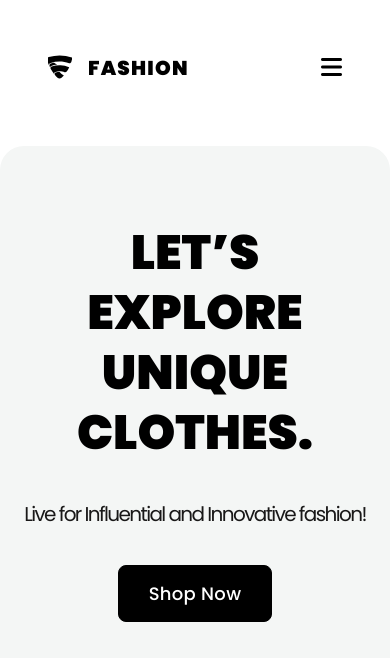
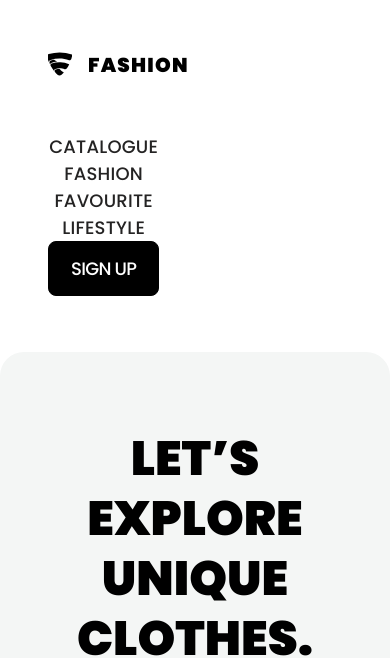
Before and after one commit to bogdanpopov1/FashionShop, a plain HTML site: page index.html in a window 390 px wide. Both pictures are taken after a click on the element 331 px from the left and 70 px from the top of the page. Shown: the top 658 px of the page. Drawn offline with Linux system fonts and the light colour scheme; grey boxes are pictures that could not be loaded.

Commit message:
js start

```diff
--- a/assets/css/style.css
+++ b/assets/css/style.css
@@ -699,7 +699,7 @@ header {
         justify-content: space-between;
     }
 
-    .link-header, .signUp {
+    .header .navigation {
         display: none;
     }
 
--- /dev/null
+++ b/assets/js/index.js
@@ -0,0 +1,9 @@
+document.addEventListener('DOMContentLoaded', () => {
+    const burgerMenu = document.querySelector('.burger-menu')
+    const navigationEl = document.querySelector('.navigation')
+
+    burgerMenu.addEventListener('click', () => {
+        navigationEl.style.display = 'block'
+        burgerMenu.style.display = 'none'
+    })
+})
--- a/index.html
+++ b/index.html
@@ -1,5 +1,4 @@
 <!DOCTYPE html>
-<html lang="en">
 <head>
     <meta charset="UTF-8">
     <meta http-equiv="X-UA-Compatible" content="IE=edge">
@@ -9,6 +8,8 @@
     <link rel="preconnect" href="https://fonts.gstatic.com" crossorigin>
     <link href="https://fonts.googleapis.com/css2?family=Poppins:wght@400;500;900&display=swap" rel="stylesheet">
     <link rel="stylesheet" href="https://cdnjs.cloudflare.com/ajax/libs/font-awesome/6.4.2/css/all.min.css" integrity="sha512-z3gLpd7yknf1YoNbCzqRKc4qyor8gaKU1qmn+CShxbuBusANI9QpRohGBreCFkKxLhei6S9CQXFEbbKuqLg0DA==" crossorigin="anonymous" referrerpolicy="no-referrer" />
+    <script src="assets/js/index.js" defer></script>
+
     <title>Fashion</title>
 </head>
 <body>
@@ -49,11 +50,11 @@
 
                     <button class="signUp">SIGN UP</button>
 
-                    <div class="burger-menu">
-                        <i class="fa-solid fa-bars"></i>
-                    </div>
+                </ul>
 
-                </ul>
+                <div class="burger-menu">
+                    <i class="fa-solid fa-bars"></i>
+                </div>
 
             </nav>
 
```
